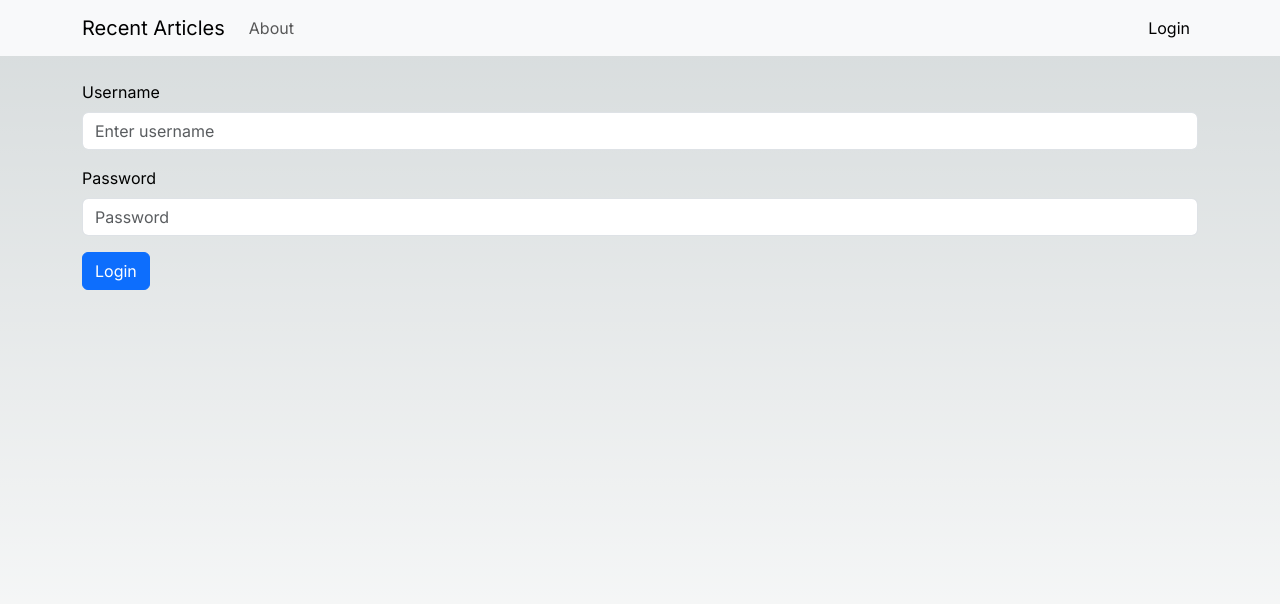
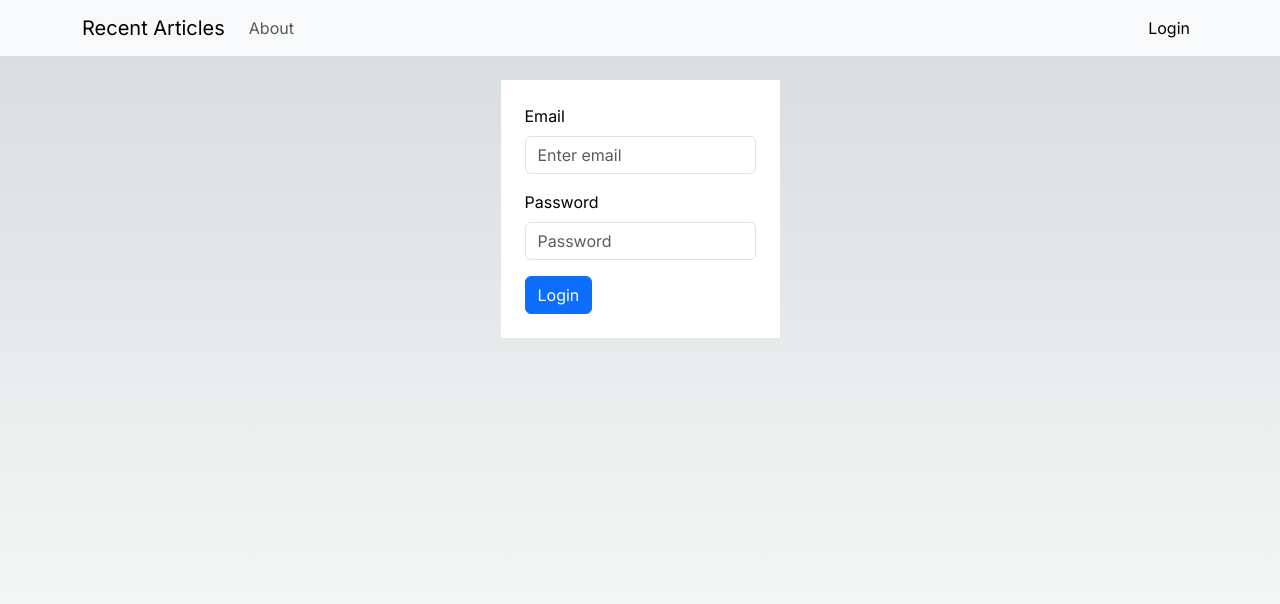
Before and after one commit to andrejd1/applifting_app, a Next.js app: page /login in a window 1280 px wide. Shown: the top 604 px of the page. Built offline with nearby package versions, Linux system fonts and the light colour scheme; no server answers.

Commit message:
Handle logout redirect and clean code

```diff
--- a/src/app/about/about.tsx
+++ b/src/app/about/about.tsx
@@ -1,3 +1,3 @@
-export default function About() {
+export default function AboutPage() {
   return <div>About</div>;
 }
--- a/src/app/articles/page.tsx
+++ b/src/app/articles/page.tsx
@@ -1,3 +1,3 @@
-export default function Articles() {
+export default function ArticlesPage() {
   return <div>Articles</div>;
 }
--- a/src/app/login/page.tsx
+++ b/src/app/login/page.tsx
@@ -1,44 +1,6 @@
 "use client";
-import { Button, Form } from "@/components/bootstrap";
-import { FormEvent } from "react";
-import { signIn } from "next-auth/react";
-import { useRouter } from "next/navigation";
+import Login from "@/components/Login/Login";
 
-export default function Login() {
-  const router = useRouter();
-  const handleSubmit = async (e: FormEvent<HTMLFormElement>) => {
-    e.preventDefault();
-    const formData = new FormData(e.currentTarget);
-    const response = await signIn("credentials", {
-      username: formData.get("username"),
-      password: formData.get("password"),
-      redirect: false,
-    });
-
-    if (!response?.error) {
-      router.push("/");
-      router.refresh();
-    }
-  };
-
-  return (
-    <Form onSubmit={handleSubmit}>
-      <Form.Group className=" mb-3" controlId="formUsername">
-        <Form.Label>Username</Form.Label>
-        <Form.Control
-          name="username"
-          type="username"
-          placeholder="Enter username"
-        />
-      </Form.Group>
-
-      <Form.Group className="mb-3" controlId="formPassword">
-        <Form.Label>Password</Form.Label>
-        <Form.Control name="password" type="password" placeholder="Password" />
-      </Form.Group>
-      <Button className="align-self-end" variant="primary" type="submit">
-        Login
-      </Button>
-    </Form>
-  );
+export default function LoginPage() {
+  return <Login />;
 }
--- a/src/app/page.tsx
+++ b/src/app/page.tsx
@@ -1,3 +1,9 @@
+import { Metadata } from "next";
+
+export const metadata: Metadata = {
+  title: "Articles | Applifting Cat Blog",
+};
+
 export default function Home() {
   return <div>Home Page</div>;
 }
--- /dev/null
+++ b/src/components/Login/Login.tsx
@@ -0,0 +1,45 @@
+"use client";
+import { Button, Form } from "@/components/bootstrap";
+import { FormEvent } from "react";
+import { signIn } from "next-auth/react";
+import { useRouter } from "next/navigation";
+
+export default function Login() {
+  const router = useRouter();
+  const handleSubmit = async (e: FormEvent<HTMLFormElement>) => {
+    e.preventDefault();
+    const formData = new FormData(e.currentTarget);
+    const response = await signIn("credentials", {
+      username: formData.get("email"),
+      password: formData.get("password"),
+      redirect: false,
+    });
+
+    if (!response?.error) {
+      router.push("/");
+      router.refresh();
+    } else {
+      console.log("Login failed");
+    }
+  };
+
+  return (
+    <Form
+      className="d-block mx-auto w-25 bg-white p-lg-4"
+      onSubmit={handleSubmit}
+    >
+      <Form.Group className=" mb-3" controlId="formEmail">
+        <Form.Label>Email</Form.Label>
+        <Form.Control name="email" type="email" placeholder="Enter email" />
+      </Form.Group>
+
+      <Form.Group className="mb-3" controlId="formPassword">
+        <Form.Label>Password</Form.Label>
+        <Form.Control name="password" type="password" placeholder="Password" />
+      </Form.Group>
+      <Button className="align-self-end" variant="primary" type="submit">
+        Login
+      </Button>
+    </Form>
+  );
+}
--- /dev/null
+++ b/src/components/Logout/Logout.tsx
@@ -0,0 +1,10 @@
+import { signOut } from "next-auth/react";
+import { Button } from "@/components/bootstrap";
+
+export default function Logout() {
+  const handleLogout = async () => {
+    await signOut({ redirect: true, callbackUrl: "/login" });
+  };
+
+  return <Button onClick={handleLogout}>Logout</Button>;
+}
--- a/src/components/NavBar/NavBar.tsx
+++ b/src/components/NavBar/NavBar.tsx
@@ -3,8 +3,7 @@ import { Container, Nav, Navbar } from "react-bootstrap";
 import Link from "next/link";
 import { usePathname } from "next/navigation";
 import { Session } from "next-auth";
-import { Button } from "@/components/bootstrap";
-import { signOut } from "next-auth/react";
+import Logout from "@/components/Logout/Logout";
 
 type NavbarProps = {
   session: Session | null;
@@ -41,7 +40,7 @@ export default function NavBar({ session }: NavbarProps) {
                 Login
               </Nav.Link>
             )}
-            {!!session && <Button onClick={() => signOut()}>Logout</Button>}
+            {!!session && <Logout />}
           </Nav>
         </Navbar.Collapse>
       </Container>
```
